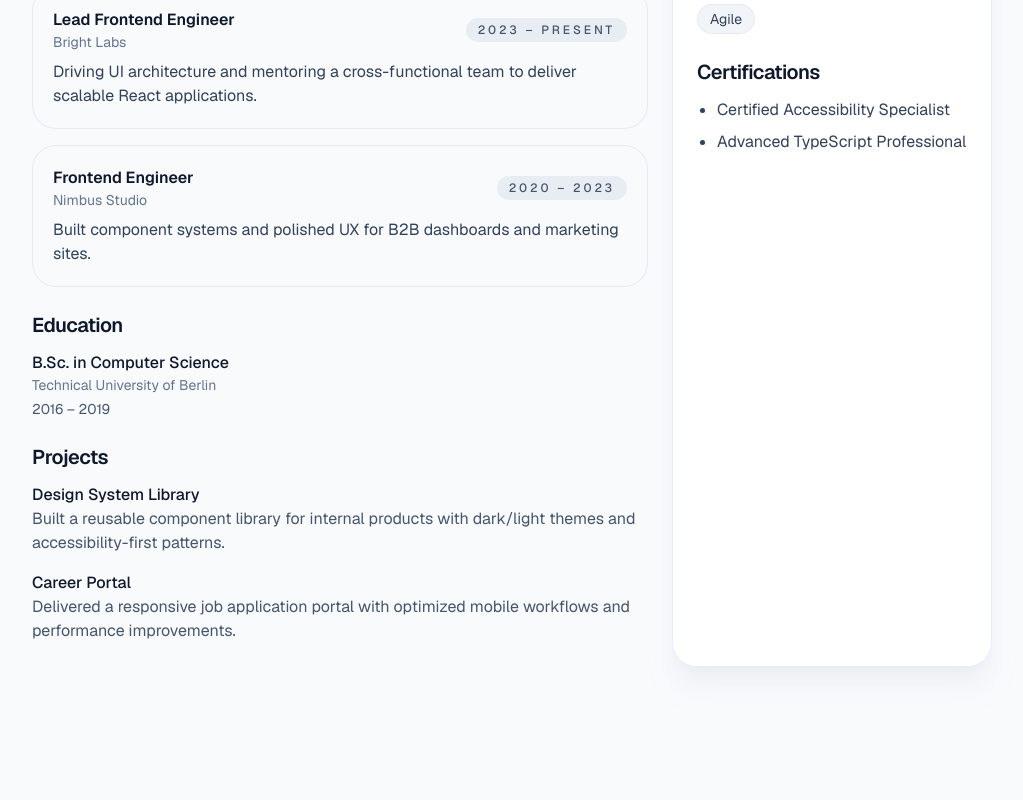
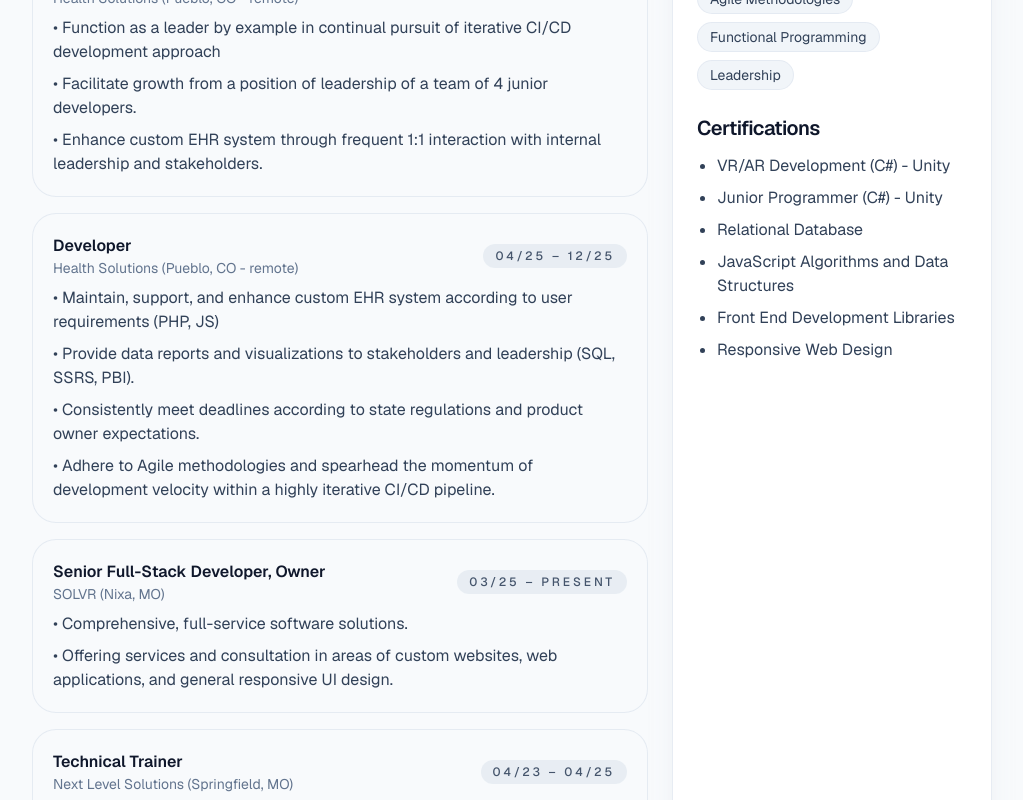
Before and after one commit to inmillr/cv, a Next.js app: page / in a window 1280 px wide. Shown: the part 540-1340 px from the top of the page, without its empty margins (128-1151 px from the left). Before the commit the page ends 1239 px from the top, so only its background shows below. Built offline with nearby package versions, Linux system fonts and the light colour scheme.

Commit message:
update json

```diff
--- a/src/components/CVPage.tsx
+++ b/src/components/CVPage.tsx
@@ -11,7 +11,6 @@ export default function CVPage() {
         <div className="mb-8 flex flex-col gap-4 rounded-3xl border border-slate-200/80 bg-white/90 p-6 shadow-xl shadow-slate-200/50 backdrop-blur-md dark:border-slate-800/80 dark:bg-slate-900/90 dark:shadow-none">
           <div className="flex flex-col gap-6 md:flex-row md:items-start md:justify-between">
             <div>
-              <p className="text-sm uppercase tracking-[0.3em] text-slate-500 dark:text-slate-400">Curriculum Vitae</p>
               <h1 className="mt-3 text-4xl font-semibold tracking-tight sm:text-5xl">{cv.personal.name}</h1>
               <p className="mt-2 text-lg text-slate-600 dark:text-slate-300">{cv.personal.title}</p>
             </div>
@@ -42,12 +41,14 @@ export default function CVPage() {
                     </div>
                     <span className="rounded-full bg-slate-200/70 px-3 py-1 text-xs font-medium uppercase tracking-[0.24em] text-slate-600 dark:bg-slate-700/80 dark:text-slate-200">{item.period}</span>
                   </div>
-                  <p className="text-slate-700 dark:text-slate-300">{item.description}</p>
+                  {item.description.split('•').filter(Boolean).map((line, index) => (
+    <p key={index}>• {line.trim()}</p>
+  ))}
                 </div>
               ))}
             </Section>
 
-            <Section title="Education">
+            {/* <Section title="Education">
               {cv.education.map((item) => (
                 <div key={`${item.institution}-${item.degree}`}>
                   <p className="text-base font-medium text-slate-900 dark:text-slate-100">{item.degree}</p>
@@ -55,7 +56,7 @@ export default function CVPage() {
                   <p className="mt-1 text-sm text-slate-600 dark:text-slate-300">{item.period}</p>
                 </div>
               ))}
-            </Section>
+            </Section> */}
 
             <Section title="Projects">
               <div className="space-y-4">
--- a/src/data/cv.json
+++ b/src/data/cv.json
@@ -1,44 +1,69 @@
 {
     "personal": {
         "name": "Ian Miller",
-    "title": "Software Engineer",
+        "title": "Software Developer",
         "location": "Springfield, MO",
         "email": "indmillr@gmail.com",
         "linkedin": "linkedin.com/in/indmillr",
-    "website": "solvrdev.com"
+        "website": ""
     },
-  "summary": "I am a software engineer and UI-focused developerwith a passion for slick UI and a knack for design. I have a blend of technical expertise and strong communication/leadership skills. I enjoy building things that solve interesting problems.",
+    "summary": "I am a software engineer and UI-focused developer with a passion for slick UI and a knack for design. I have a blend of technical expertise and strong communication and leadership skills. I enjoy building things that solve interesting problems.",
     "experience": [
         {
-      "company": "Bright Labs",
-      "role": "Lead Frontend Engineer",
-      "period": "2023 – Present",
-      "description": "Driving UI architecture and mentoring a cross-functional team to deliver scalable React applications."
+            "company": "Health Solutions (Pueblo, CO - remote)",
+            "role": "Lead Developer",
+            "period": "12/25 – Present",
+            "description": "• Function as a leader by example in continual pursuit of iterative CI/CD development approach•Facilitate growth from a position of leadership of a team of 4 junior developers.• Enhance custom EHR system through frequent 1:1 interaction with internal leadership and stakeholders."
         },
         {
-      "company": "Nimbus Studio",
-      "role": "Frontend Engineer",
-      "period": "2020 – 2023",
-      "description": "Built component systems and polished UX for B2B dashboards and marketing sites."
+            "company": "Health Solutions (Pueblo, CO - remote)",
+            "role": "Developer",
+            "period": "04/25 – 12/25",
+            "description": "• Maintain, support, and enhance custom EHR system according to user requirements (PHP, JS)• Provide data reports and visualizations to stakeholders and leadership (SQL, SSRS, PBI).• Consistently meet deadlines according to state regulations and product owner expectations.• Adhere to Agile methodologies and spearhead the momentum of development velocity within a highly iterative CI/CD pipeline."
+        },
+        {
+            "company": "SOLVR (Nixa, MO)",
+            "role": "Senior Full-Stack Developer, Owner",
+            "period": "03/25 – Present",
+            "description": "• Comprehensive, full-service software solutions.• Offering services and consultation in areas of custom websites, web applications, and general responsive UI design."
+        },
+        {
+            "company": "Next Level Solutions (Springfield, MO)",
+            "role": "Technical Trainer",
+            "period": "04/23 – 04/25",
+            "description": "• Design, develop, and maintain internal tools and custom applications using Next.js and TypeScript, including detailed documentation and LMS content.• Engineer web solutions to improve cross-departmental workflows, leveraging custom APIs, React components, and UI libraries for enhanced efficiency.• Automate code translation and data processes, developing secure Next.js endpoints to integrate browser UI with custom scripts.• Deliver specialized training on the Duck Creek platform, focusing on C#, OOP, XML, API consumption, and SQL to equip developers with essential skills."
         }
     ],
-  "education": [
+    "skills": [
+        "React",
+        "TypeScript",
+        "TailwindCSS",
+        "Next.js",
+        "Responsive Design",
+        "JavaScript",
+        "PHP",
+        "SQL",
+        "UI/UX Design",
+        "Agile Methodologies",
+        "Functional Programming",
+        "Leadership"
+    ],
+    "projects": [
         {
-      "institution": "Technical University of Berlin",
-      "degree": "B.Sc. in Computer Science",
-      "period": "2016 – 2019"
+            "name": "Innovate Portal",
+            "description": "Participated in building an internal tools portal, integrating AI elements throughout. This included a custom AI chatbot for user support, general staff use, and as a liaison to acclimate new developers into the codebase and development environment to increase efficiency. This was built using Next.js, TypeScript, and TailwindCSS and leveraged the MS Teams tenant for including the custom AI component."
+        },
+        {
+            "name": "DocuVendor",
+            "description": "Designed and Developed a custom internal training tool that functioned as a static documentation hub for use by the training department to create and maintain training collateral of various media types. This was built with Next.js, TypeScript, and TailwindCSS and included custom APIs that allowed integration into the internal AI chatbot to allow users to query the documentation through the chatbot interface and receive relevant documentation in response."
         }
     ],
-  "skills": ["React", "TypeScript", "TailwindCSS", "Next.js", "Responsive Design", "JavaScript", "PHP", "SQL", "UI/UX Design", "Agile"],
-  "projects": [
-    {
-      "name": "Design System Library",
-      "description": "Built a reusable component library for internal products with dark/light themes and accessibility-first patterns."
-    },
-    {
-      "name": "Career Portal",
-      "description": "Delivered a responsive job application portal with optimized mobile workflows and performance improvements."
+    "certifications": [
+        "VR/AR Development (C#) - Unity",
+        "Junior Programmer (C#) - Unity",
+        "Relational Database",
+        "JavaScript Algorithms and Data Structures",
+        "Front End Development Libraries",
+        "Responsive Web Design"
+    ]
 }
-  ],
-  "certifications": ["Certified Accessibility Specialist", "Advanced TypeScript Professional"]
-}
```
Lines whose indentation alone changed are shown as unchanged.
